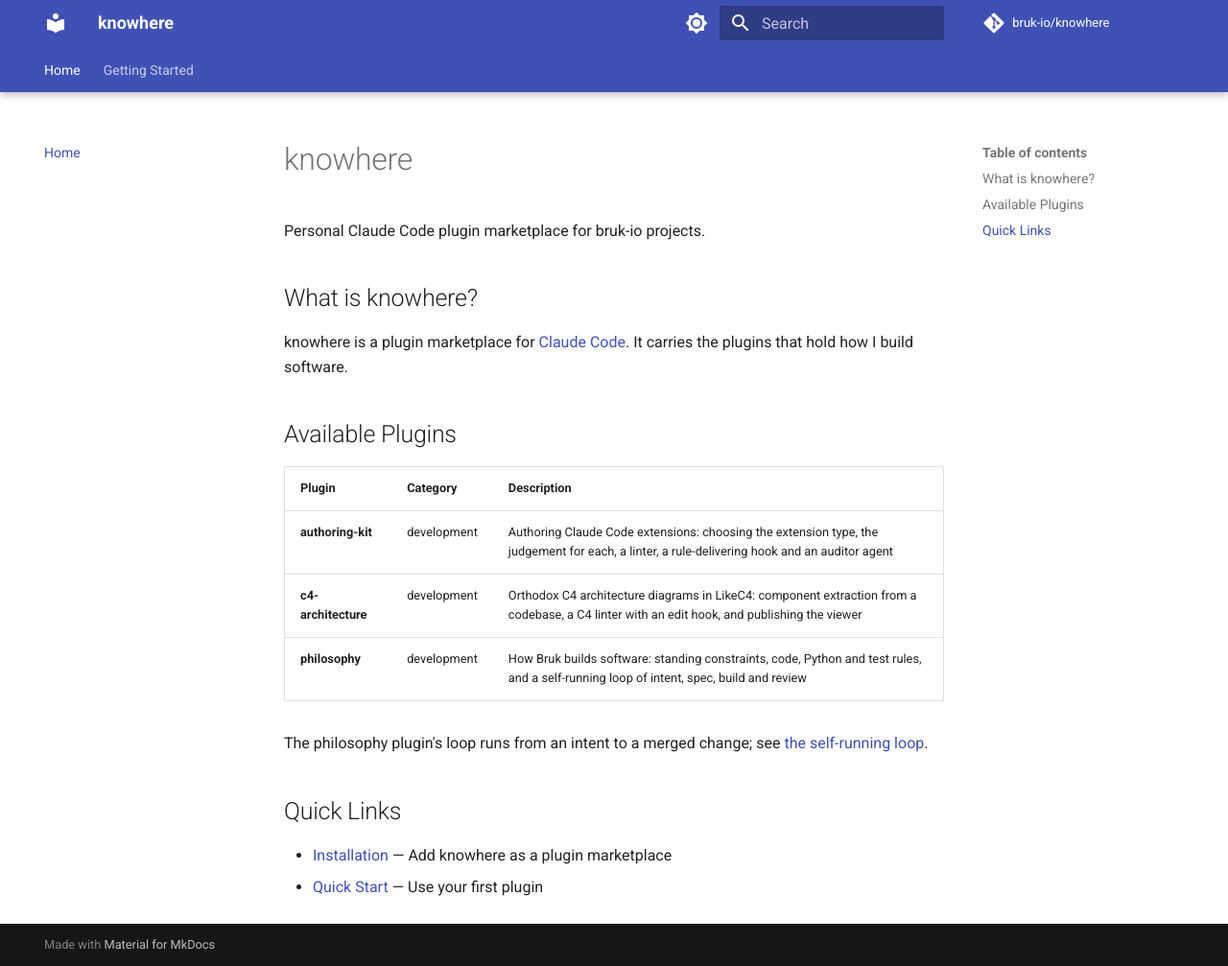
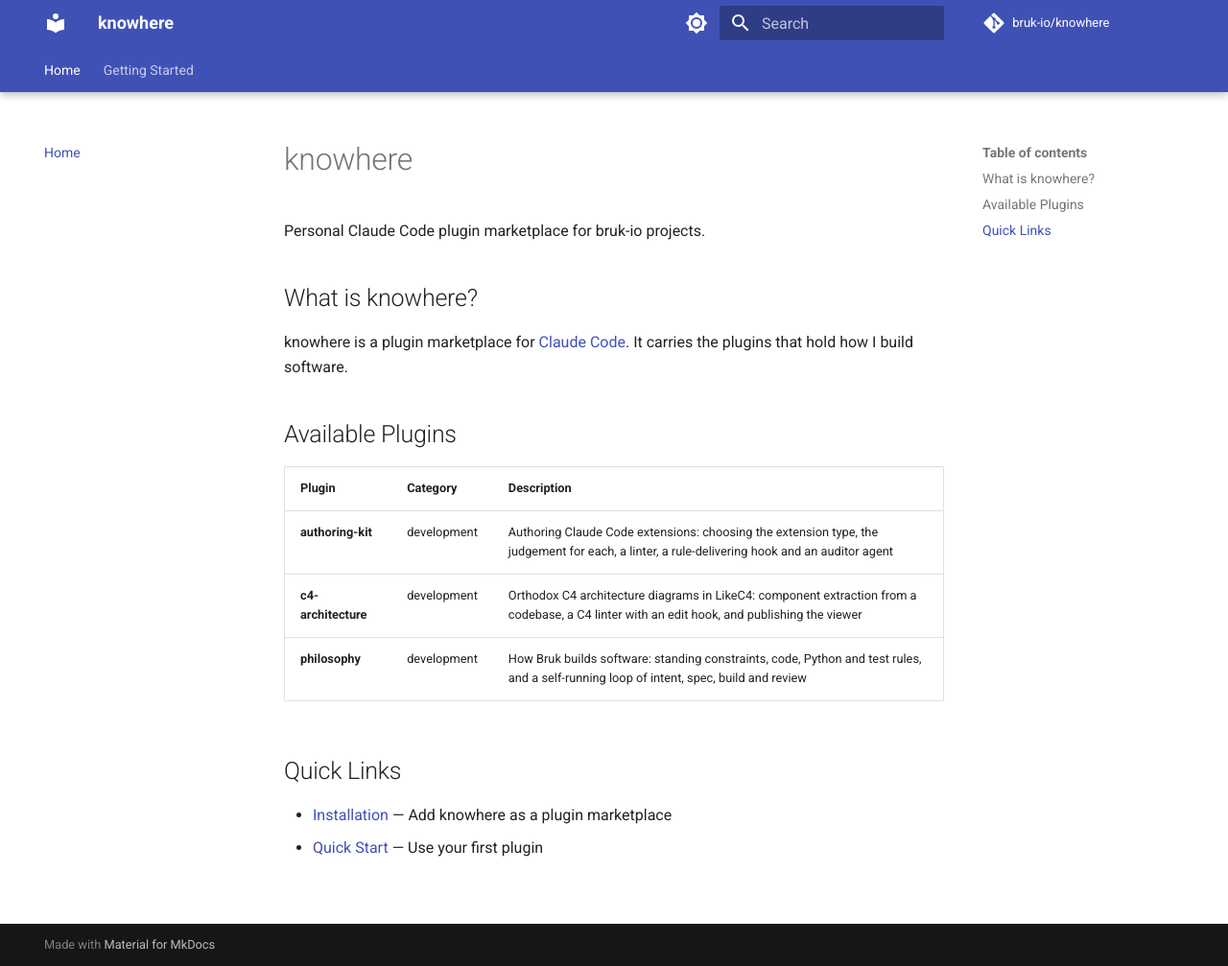
Before and after one commit to bruk-io/knowhere, an MkDocs documentation site: the page built from docs/index.md, in a window 1280 px wide and 1007 px high. Shown: the whole window at 96% size. Built offline with MkDocs 1.6.1 and Material for MkDocs 9.7.7, drawn with Linux system fonts in a browser that asks for light colours; comment, search, counter and statistics services are not loaded.

Commit message:
revert: remove the loop-smoke-two sentence from docs/index.md
The throwaway change the second smoke test built (#39). Removed by
hand, outside the loop, as the smoke spec says: reverting #39's merge
would also delete plans/01, and the loop would build change 01 again.
The intent, spec and plan stay as the record of the loop's first full
run; the results are on #32.

Co-Authored-By: Claude Opus 5.5 <noreply@anthropic.com>

```diff
--- a/docs/index.md
+++ b/docs/index.md
@@ -14,8 +14,6 @@ knowhere is a plugin marketplace for [Claude Code](https://claude.com/claude-cod
 | **c4-architecture** | development | Orthodox C4 architecture diagrams in LikeC4: component extraction from a codebase, a C4 linter with an edit hook, and publishing the viewer |
 | **philosophy** | development | How Bruk builds software: standing constraints, code, Python and test rules, and a self-running loop of intent, spec, build and review |
 
-The philosophy plugin's loop runs from an intent to a merged change; see [the self-running loop](https://github.com/bruk-io/knowhere/tree/main/intent/self-running-loop).
-
 ## Quick Links
 
 - [Installation](getting-started/installation.md) — Add knowhere as a plugin marketplace
```
